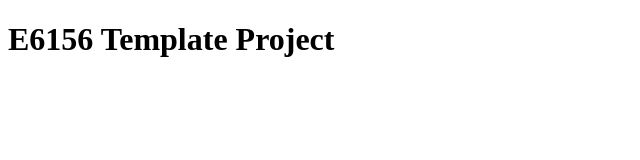
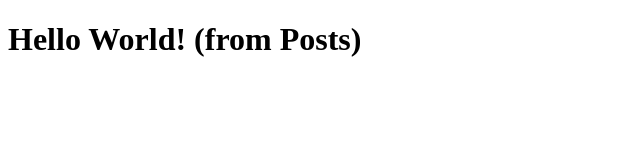
Before and after one commit to vethavikashini-cr/Project-Mircoservice, a plain HTML site: page static/index.html in a window 1280 px wide. Shown: the whole page, without its empty margins (0-640 px from the left). Drawn offline with Linux system fonts and the light colour scheme.

Commit message:
Update index.html

```diff
--- a/static/index.html
+++ b/static/index.html
@@ -2,9 +2,9 @@
 <html lang="en">
 <head>
     <meta charset="UTF-8">
-    <title>Template Project E6156</title>
+    <title>Posts Microservice</title>
 </head>
 <body>
-<h1>E6156 Template Project</h1>
+<h1>Hello World! (from Posts)</h1>
 </body>
 </html>
```
